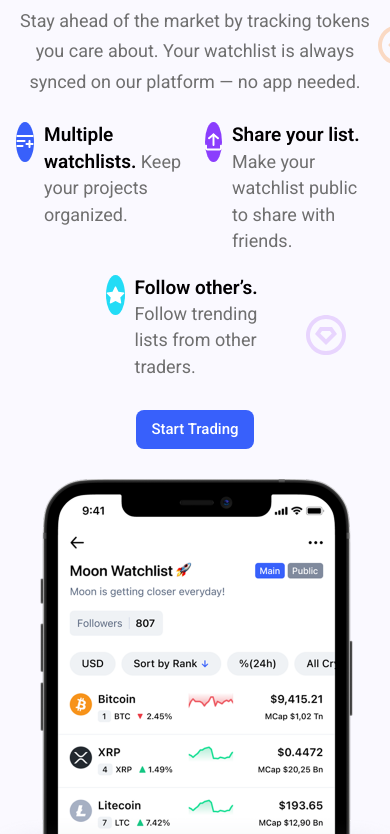
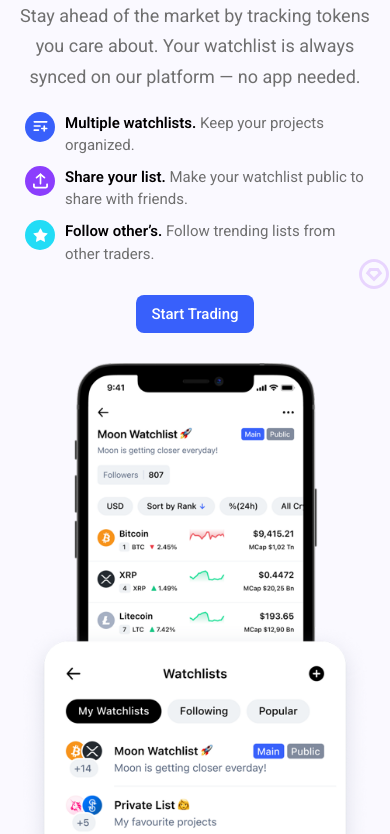
Before and after one commit to DanyloSkladan/domain-72, a plain HTML site: page index.html in a window 390 px wide. Shown: the part 210-1044 px from the top of the page. Drawn offline with nearby package versions, Linux system fonts and the light colour scheme.

Commit message:
updated: favorite adaptive

```diff
--- a/css/favorite.css
+++ b/css/favorite.css
@@ -58,7 +58,7 @@
     display: flex;
     justify-content: center;
     align-items: center;
-    width: 40px;
+    min-width: 40px;
     height: 40px;
     border-radius: 50%;
 }
@@ -118,4 +118,74 @@
     .favorite__item-description {
         max-width: 300px;
     }
+
+    .favorite__coin-top {
+        top: -15px;
+        right: -44px;
+    }
+
+    .favorite__coin-bottom {
+        bottom: 40px;
+        right: -15px;
+    }
 }
+
+@media (max-width: 850px) {
+    .favorite__coin-top {
+        top: -15px;
+        right: -10px;
+    }
+
+    .favorite__items {
+        grid-template-columns: 1fr;
+    }
+
+    .favorite__item.favorite-item-last {
+        grid-column: 1/1;
+        max-width: 100%;
+        margin: 0 auto;
+    }
+}
+
+@media (max-width: 550px) {
+    .favorite__title {
+        margin-bottom: 15px;
+    }
+
+    .favorite__description {
+        margin-bottom: 20px;
+    }
+
+    .favorite__items {
+        grid-gap: 10px;
+    }
+
+    .favorite__coin-top svg,
+    .favorite__coin-bottom svg {
+        width: 30px;
+        height: auto;
+    }
+
+    .favorite__item-icon {
+        min-width: 30px;
+        height: 30px;
+    }
+
+    .favorite__item-icon svg {
+        width: 15px;
+        height: auto;
+    }
+
+    .favorite__img img {
+        width: 350px;
+        height: auto;
+    }
+
+    .favorite__item-description {
+        font-size: 15px;
+    }
+
+    .favorite__item-description span {
+        font-size: 15px;
+    }
+}
```
